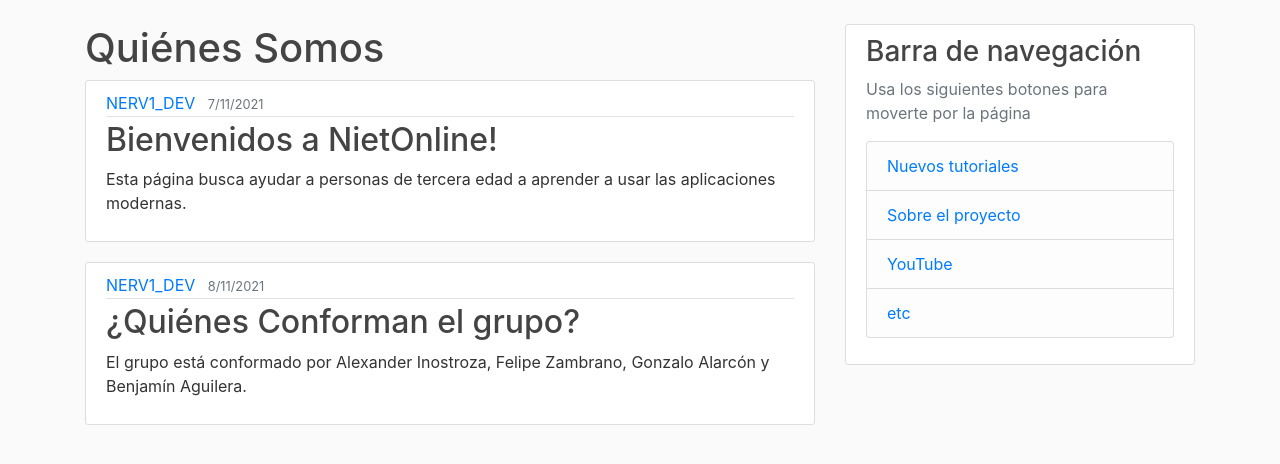
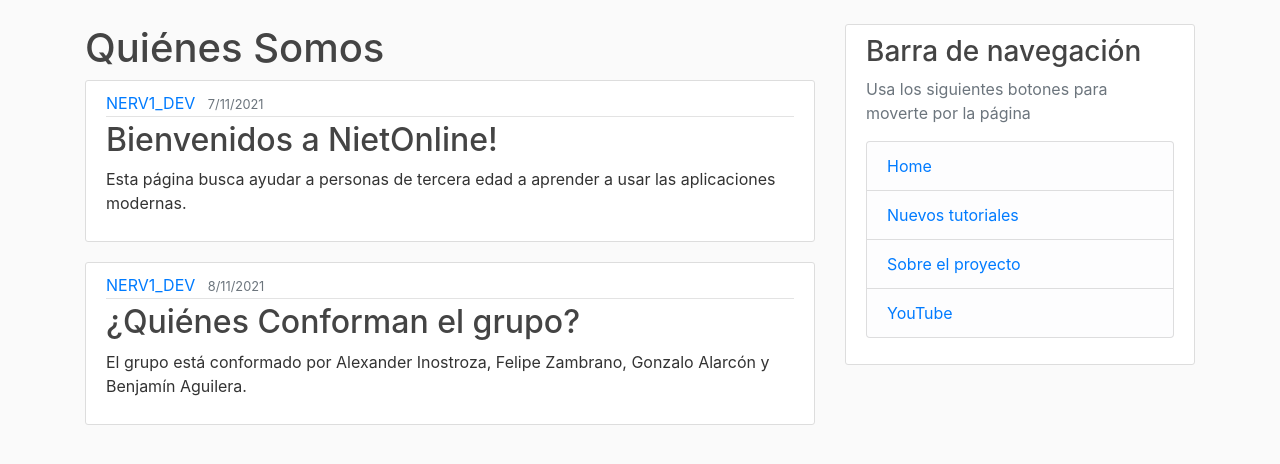
Before and after one commit to benjas909/nietOnline, a Django app: page /info/ in a window 1280 px wide. Shown: the part 56-520 px from the top of the page. Run offline with Django 3.2, Linux system fonts and the light colour scheme; some libraries are stand-ins or nearby versions.

Commit message:
Navegation bar home redirect

```diff
--- a/blog/templates/blog/base.html
+++ b/blog/templates/blog/base.html
@@ -52,10 +52,10 @@
               <h3>Barra de navegación</h3>
               <p class='text-muted'>Usa los siguientes botones para moverte por la página
                 <ul class="list-group">
+                  <li class="list-group-item list-group-item-light"><a href="{% url 'page-home' %}">Home</a></li>
                   <li class="list-group-item list-group-item-light"><a href="#">Nuevos tutoriales</a></li>
                   <li class="list-group-item list-group-item-light"><a href="{% url 'page-info' %}">Sobre el proyecto</a></li>
                   <li class="list-group-item list-group-item-light"><a href="/search/Youtube/">YouTube</a></li>
-                  <li class="list-group-item list-group-item-light"><a href="#">etc</a></li>
                 </ul>
               </p>
             </div>
```
